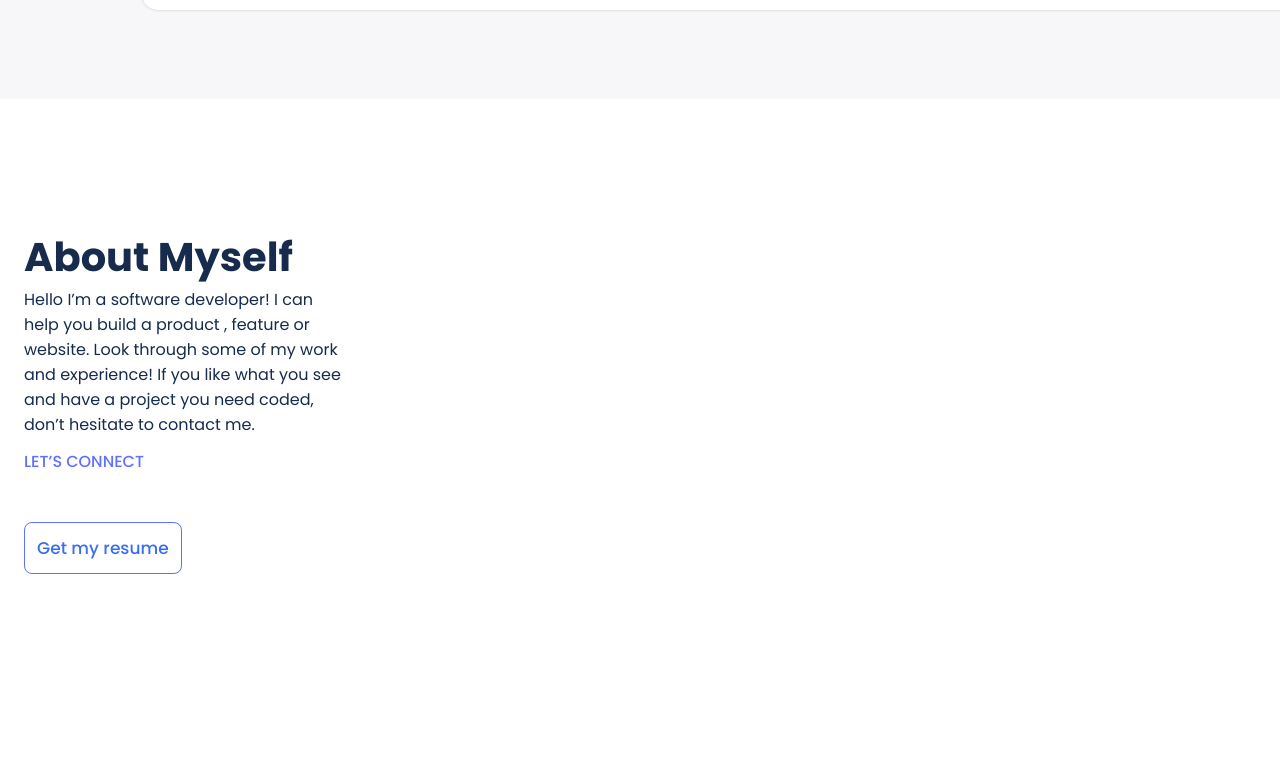
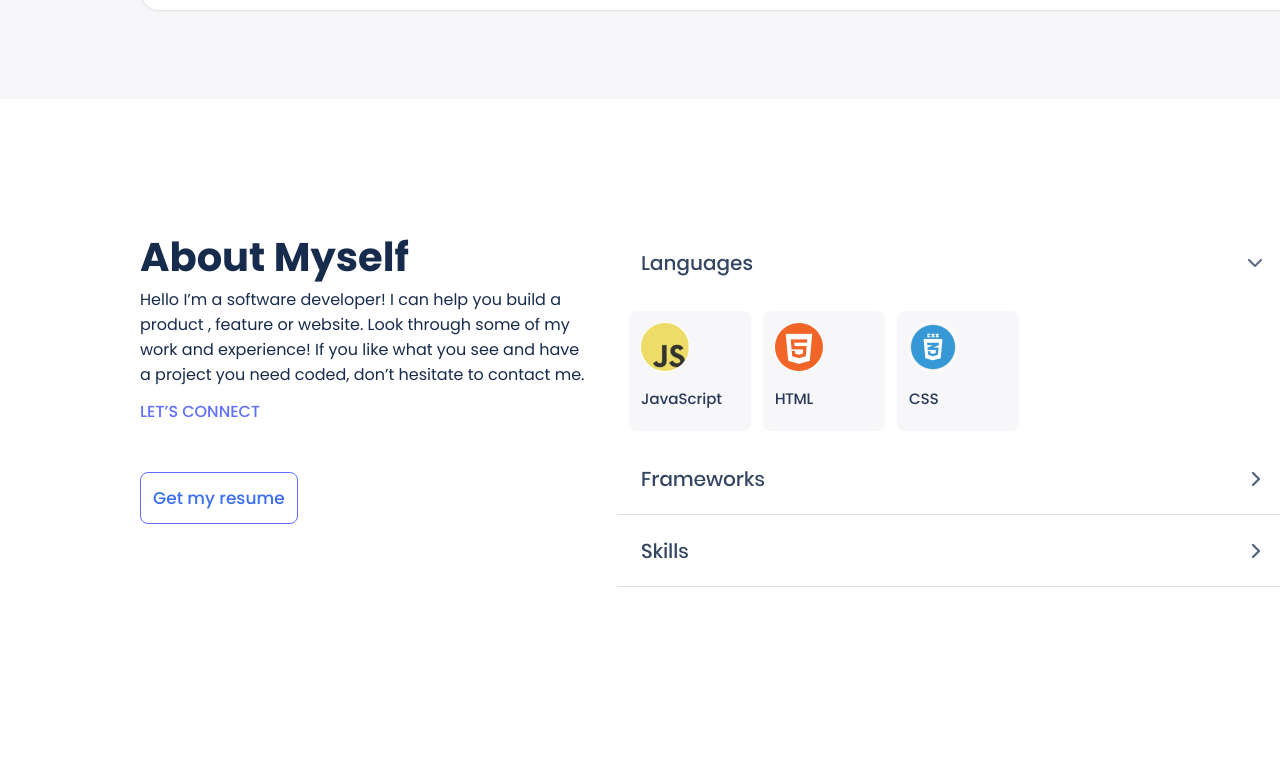
Before and after one commit to SaifAmjad/Portfolio, a website: page index.html in a window 1280 px wide. Shown: the part 3513-4280 px from the top of the page. Drawn offline with Linux system fonts and the light colour scheme.

Commit message:
Added about myself section in desktop version

```diff
--- a/style.css
+++ b/style.css
@@ -513,4 +513,32 @@
   .skill-list {
     display: none;
   }
+
+  .about-myself {
+    width: 1440px;
+    height: 724px;
+    display: flex;
+    justify-content: flex-start;
+  }
+
+  .desktop-position-about {
+    margin-left: 140px;
+  }
+
+  .desktop-para-about {
+    width: 450px;
+  }
+
+  .skill-desktop {
+    display: block;
+    list-style-type: none;
+    width: 684px;
+    height: 360px;
+    margin: 0 150px;
+  }
+
+  .skill-list-desktop img {
+    width: 684px;
+    height: 360px;
+  }
 }
```
Also changed, not shown: index.html (+12 -7 lines).
